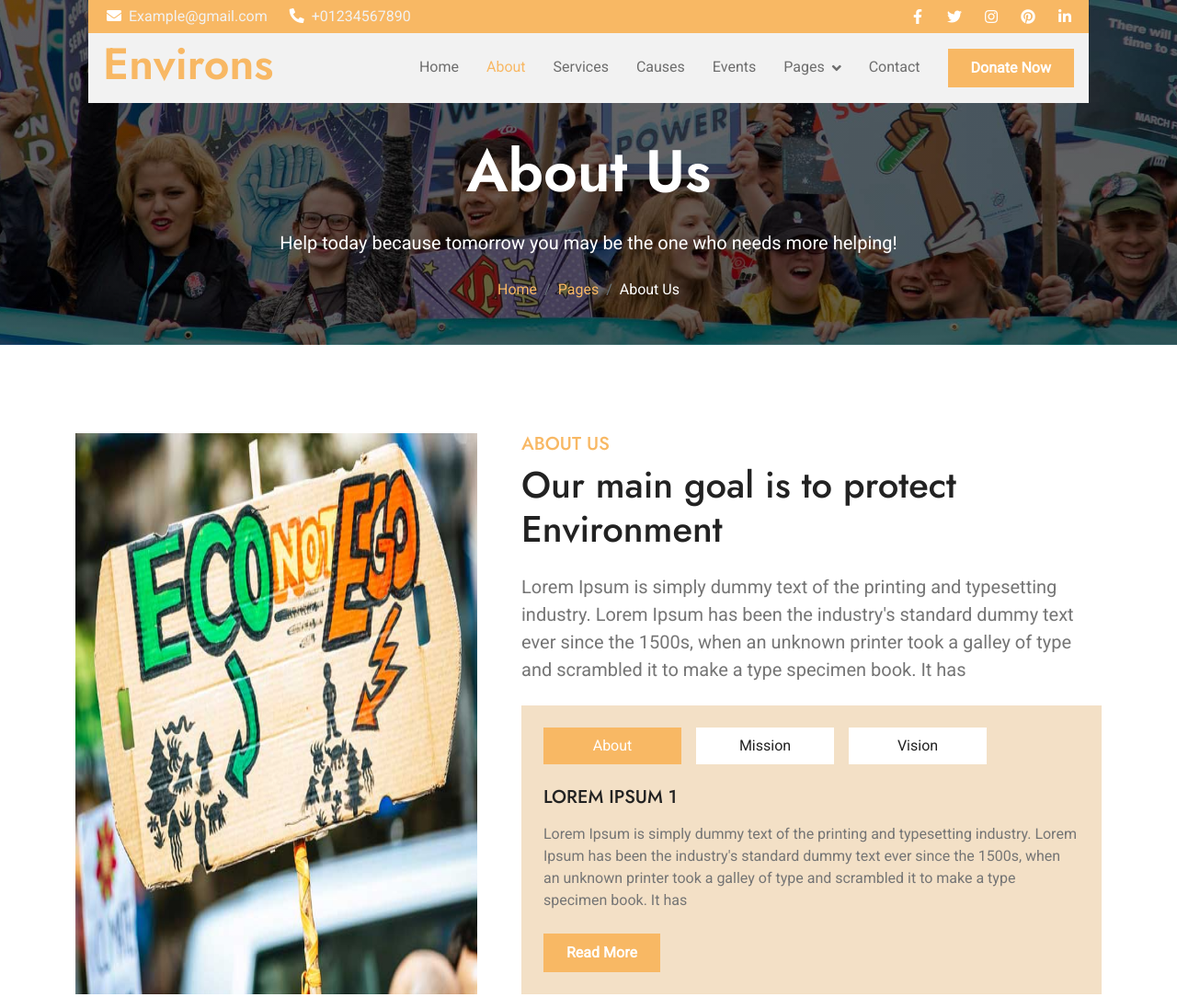
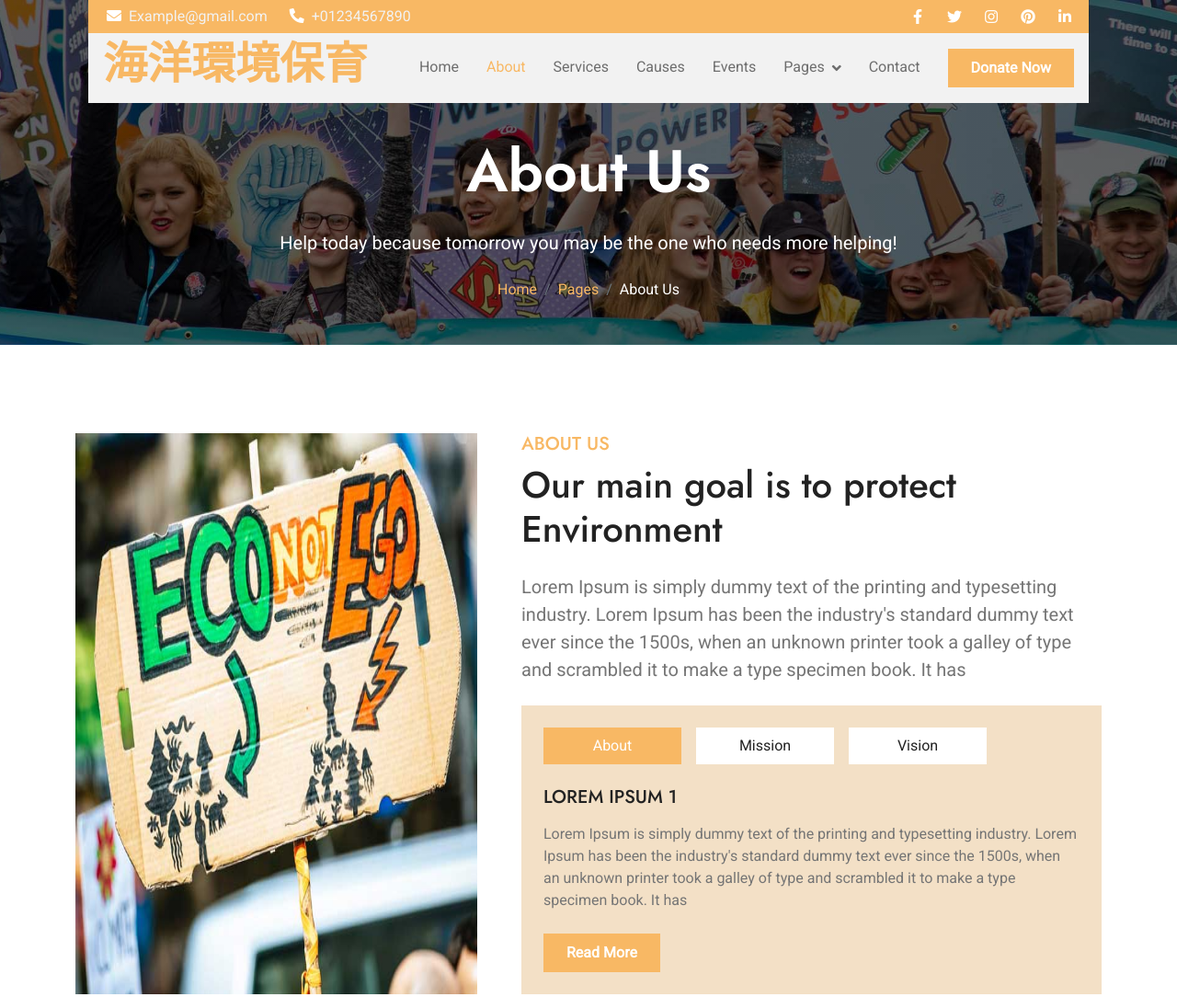
Before and after one commit to kuikky6890/kuikky6890.github.io-sdgs, a plain HTML site: page about.html in a window 1280 px wide. Shown: the top 1084 px of the page at 92% size. Drawn offline with nearby package versions, Linux system fonts and the light colour scheme.

Commit message:
Update about.html

```diff
--- a/about.html
+++ b/about.html
@@ -62,7 +62,7 @@
                 </div>
                 <nav class="navbar navbar-light bg-light navbar-expand-xl">
                     <a href="index.html" class="navbar-brand ms-3">
-                        <h1 class="text-primary display-5">Environs</h1>
+                        <h1 class="text-primary display-5">海洋環境保育</h1>
                     </a>
                     <button class="navbar-toggler py-2 px-3 me-3" type="button" data-bs-toggle="collapse" data-bs-target="#navbarCollapse">
                         <span class="fa fa-bars text-primary"></span>
```
